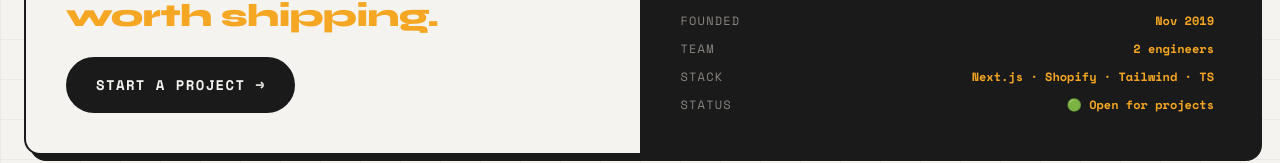
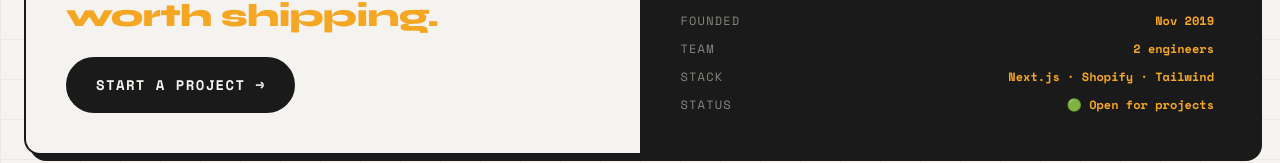
Before and after one commit to Raydesite/raydesite-website-official, a Next.js app: page /about-us in a window 1280 px wide. Shown: the part 2001-2164 px from the top of the page. Built offline with nearby package versions, Linux system fonts and the light colour scheme.

Commit message:
Update about-us

```diff
--- a/app/about-us/page.tsx
+++ b/app/about-us/page.tsx
@@ -261,7 +261,7 @@ export default function AboutUs() {
               {[
                 { label: "Founded", value: "Nov 2019" },
                 { label: "Team", value: "2 engineers" },
-                { label: "Stack", value: "Next.js · Shopify · Tailwind · TS" },
+                { label: "Stack", value: "Next.js · Shopify · Tailwind" },
                 { label: "Status", value: "🟢 Open for projects" },
               ].map((stat) => (
                 <div
```
